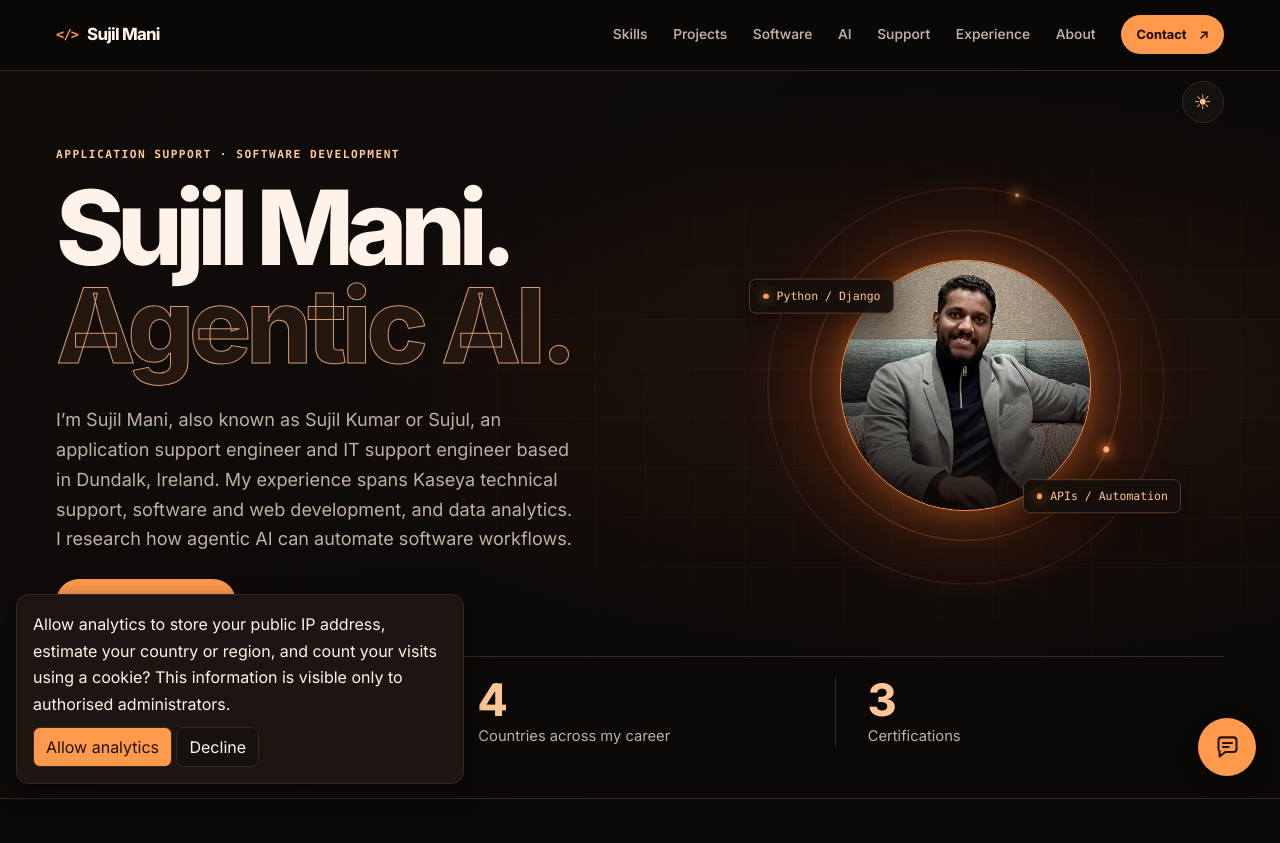
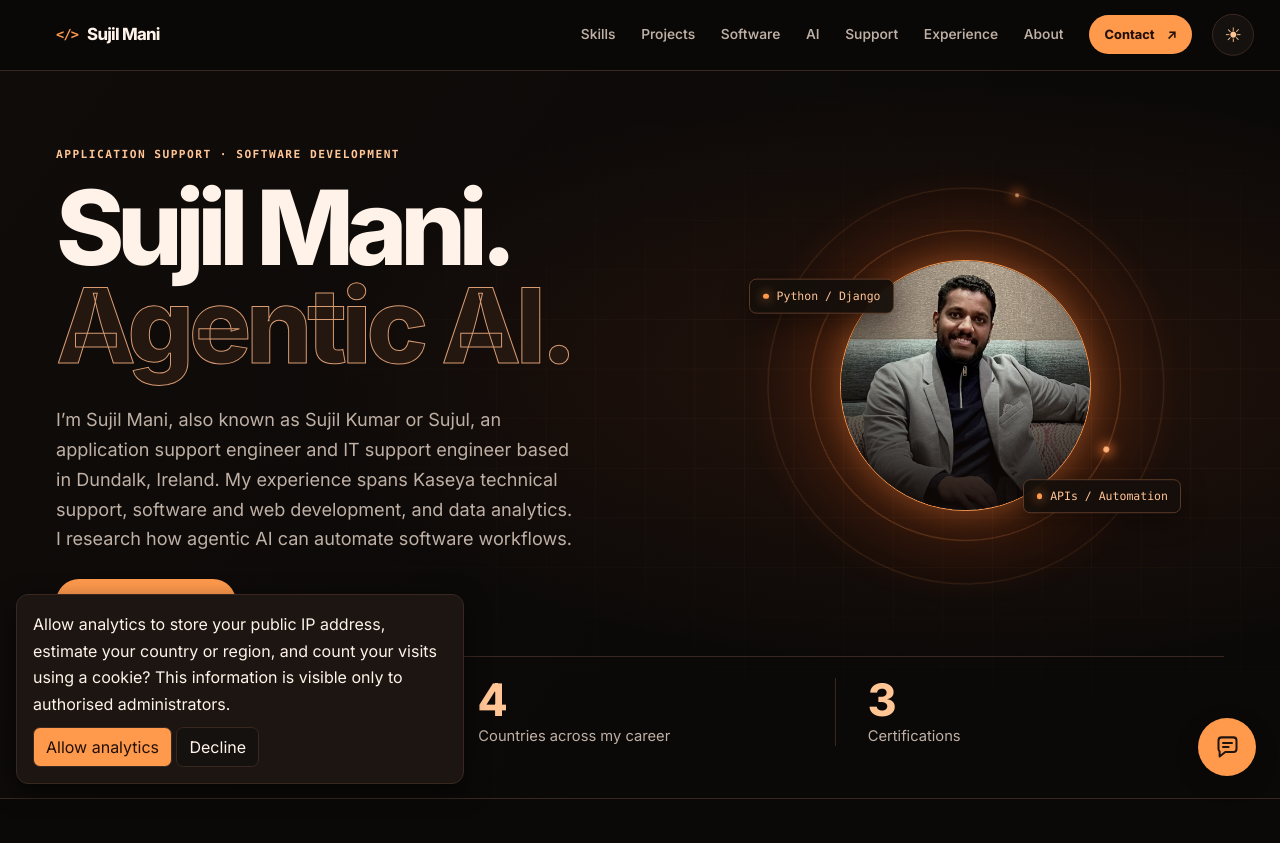
Before and after one commit to sujilkumarkm/portfolio, a Django app: page / in a window 1280 px wide. Shown: the top 843 px of the page. Run offline with Django 5.2, Linux system fonts and the light colour scheme.

Commit message:
Position the theme toggle in responsive navigation

```diff
--- a/static/portfolio-motion.js
+++ b/static/portfolio-motion.js
@@ -17,6 +17,18 @@
 
         nav.classList.add("menu-ready");
         setOpen(false);
+
+        const themeControl = document.querySelector(".page-theme-control");
+        const themeButton = themeControl?.querySelector("[data-color-theme-toggle]");
+        const aboutRow = links.querySelector(".nav-about-row");
+        if (themeButton && aboutRow) {
+            const mobileMenu = window.matchMedia("(max-width: 54rem)");
+            function placeThemeButton() {
+                (mobileMenu.matches ? aboutRow : themeControl).append(themeButton);
+            }
+            placeThemeButton();
+            mobileMenu.addEventListener("change", placeThemeButton);
+        }
 
         toggle.addEventListener("click", () => setOpen(!nav.classList.contains("menu-open")));
         links.addEventListener("click", (event) => {
--- a/static/portfolio.css
+++ b/static/portfolio.css
@@ -158,19 +158,22 @@ section[id] { scroll-margin-top: 5.5rem; }
 }
 
 .page-theme-control {
-    position: relative;
-    z-index: 3;
-    height: 0;
+    position: absolute;
+    inset-block-start: 50%;
+    inset-inline-end: clamp(1rem, 2vw, 2rem);
+    transform: translateY(-50%);
 }
 
-.page-theme-control .color-theme-toggle {
-    position: absolute;
-    top: .65rem;
-    right: 0;
+.page-theme-control:empty,
+.page-theme-control:has(.color-theme-toggle[hidden]) {
+    display: none;
 }
 
-.page-theme-control:has(.color-theme-toggle[hidden]) {
-    display: none;
+@media (width > 54rem) {
+    .site-header .nav {
+        width: min(calc(100% - var(--gutter) - 5.5rem), 74rem);
+        margin-inline-end: max(calc((100% - 74rem) / 2), 5.5rem);
+    }
 }
 
 .brand {
@@ -187,7 +190,9 @@ section[id] { scroll-margin-top: 5.5rem; }
 .brand span { color: var(--accent); font: 700 .85rem/1 var(--mono); }
 .nav-links { display: flex; align-items: center; gap: clamp(.85rem, 2vw, 1.9rem); }
 
-.nav-links > a:not(.button) {
+.nav-about-row { display: contents; }
+
+:is(.nav-links, .nav-about-row) > a:not(.button) {
     padding-block: .4rem;
     color: var(--muted);
     font-size: .86rem;
@@ -196,7 +201,7 @@ section[id] { scroll-margin-top: 5.5rem; }
     transition: color .2s ease;
 }
 
-.nav-links > a:not(.button):hover, .nav-links > a:not(.button):focus-visible { color: var(--accent-light); }
+:is(.nav-links, .nav-about-row) > a:not(.button):is(:hover, :focus-visible) { color: var(--accent-light); }
 .menu-toggle { display: none; }
 
 .nav-links > a[aria-current="page"]:not(.button) { color: var(--accent-light); }
@@ -610,7 +615,14 @@ section[id] { scroll-margin-top: 5.5rem; }
     }
 
     .menu-ready.menu-open .nav-links { display: flex; }
-    .menu-ready .nav-links > a:not(.button) { padding: .55rem .65rem; }
+    .menu-ready :is(.nav-links, .nav-about-row) > a:not(.button) { padding: .55rem .65rem; }
+    .menu-ready .nav-about-row {
+        display: flex;
+        align-items: center;
+        justify-content: space-between;
+        padding-inline-end: 1.15rem;
+    }
+    .menu-ready .nav-about-row a { flex: 1; }
     .menu-ready .nav-contact { margin-top: .15rem; }
     .nav .menu-toggle { margin-inline-start: auto; }
 }
--- a/templates/contact.html
+++ b/templates/contact.html
@@ -22,12 +22,14 @@
                 <a href="{% url 'home' %}#skills">Skills</a>
                 <a href="{% url 'home' %}#work">Projects</a>
                 <a href="{% url 'home' %}#experience">Experience</a>
-                <a href="{% url 'home' %}#about">About</a>
+                <div class="nav-about-row">
+                    <a href="{% url 'home' %}#about">About</a>
+                </div>
                 <a class="button nav-contact" href="{% url 'contact' %}" aria-current="page">Contact <span aria-hidden="true">&nearr;</span></a>
             </div>
         </nav>
+        {% include "page_theme_control.html" %}
     </header>
-    {% include "page_theme_control.html" %}
 
     <main id="main" class="contact-page shell" tabindex="-1">
         <h1>Contact <span class="outline-text">me.</span></h1>
--- a/templates/page_theme_control.html
+++ b/templates/page_theme_control.html
@@ -1,3 +1,3 @@
-<div class="page-theme-control shell">
+<div class="page-theme-control">
     {% include "theme_toggle.html" %}
 </div>
--- a/templates/site_header.html
+++ b/templates/site_header.html
@@ -9,9 +9,11 @@
                 <a href="{% url 'ai' %}"{% if request.resolver_match.url_name == "ai" %} aria-current="page"{% endif %}>AI</a>
                 <a href="{% url 'support' %}"{% if request.resolver_match.url_name == "support" %} aria-current="page"{% endif %}>Support</a>
                 <a href="{% url 'home' %}#experience">Experience</a>
-                <a href="{% url 'home' %}#about">About</a>
+                <div class="nav-about-row">
+                    <a href="{% url 'home' %}#about">About</a>
+                </div>
                 <a class="button nav-contact" href="{% url 'contact' %}">Contact <span aria-hidden="true">&nearr;</span></a>
             </div>
         </nav>
+        {% include "page_theme_control.html" %}
     </header>
-    {% include "page_theme_control.html" %}
```
